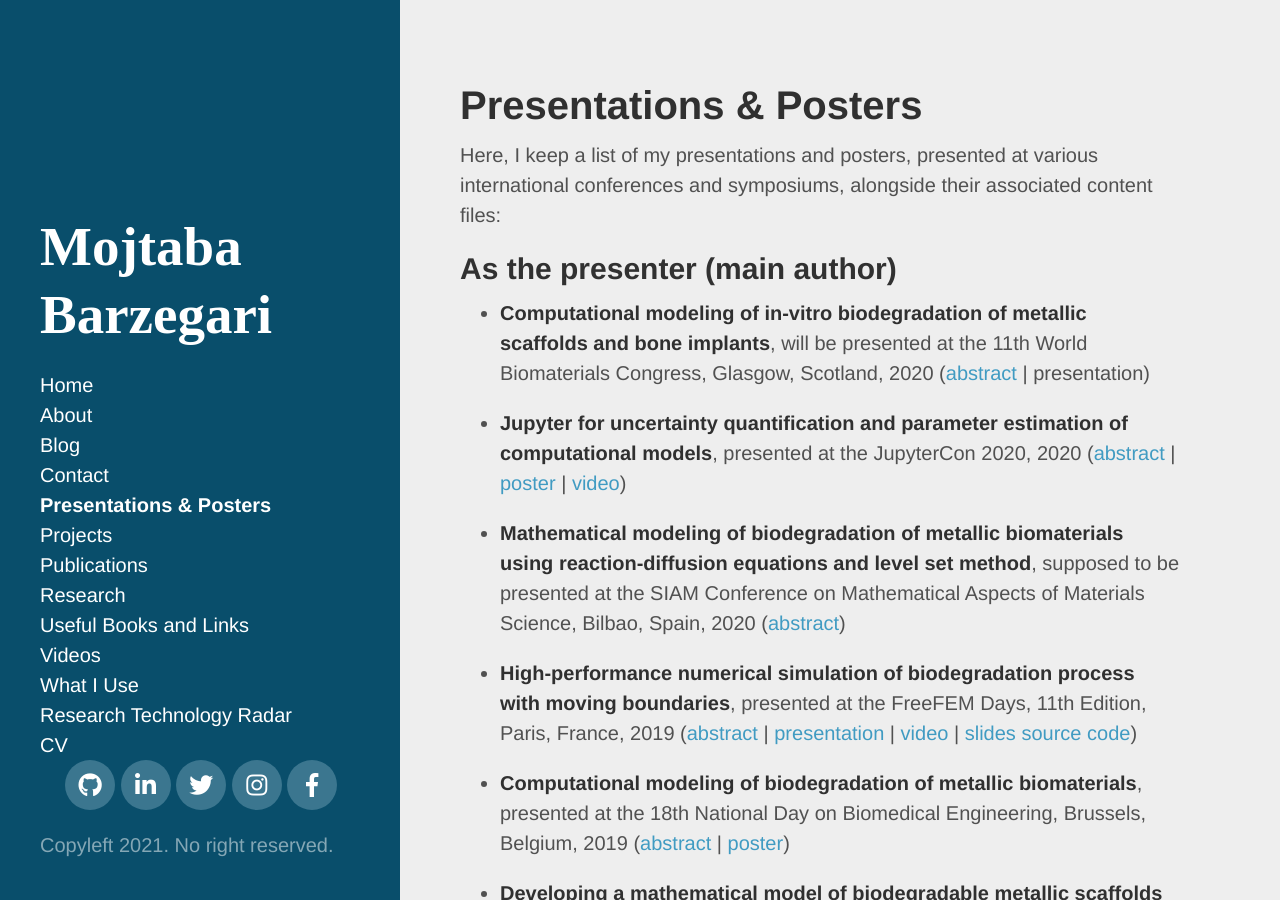
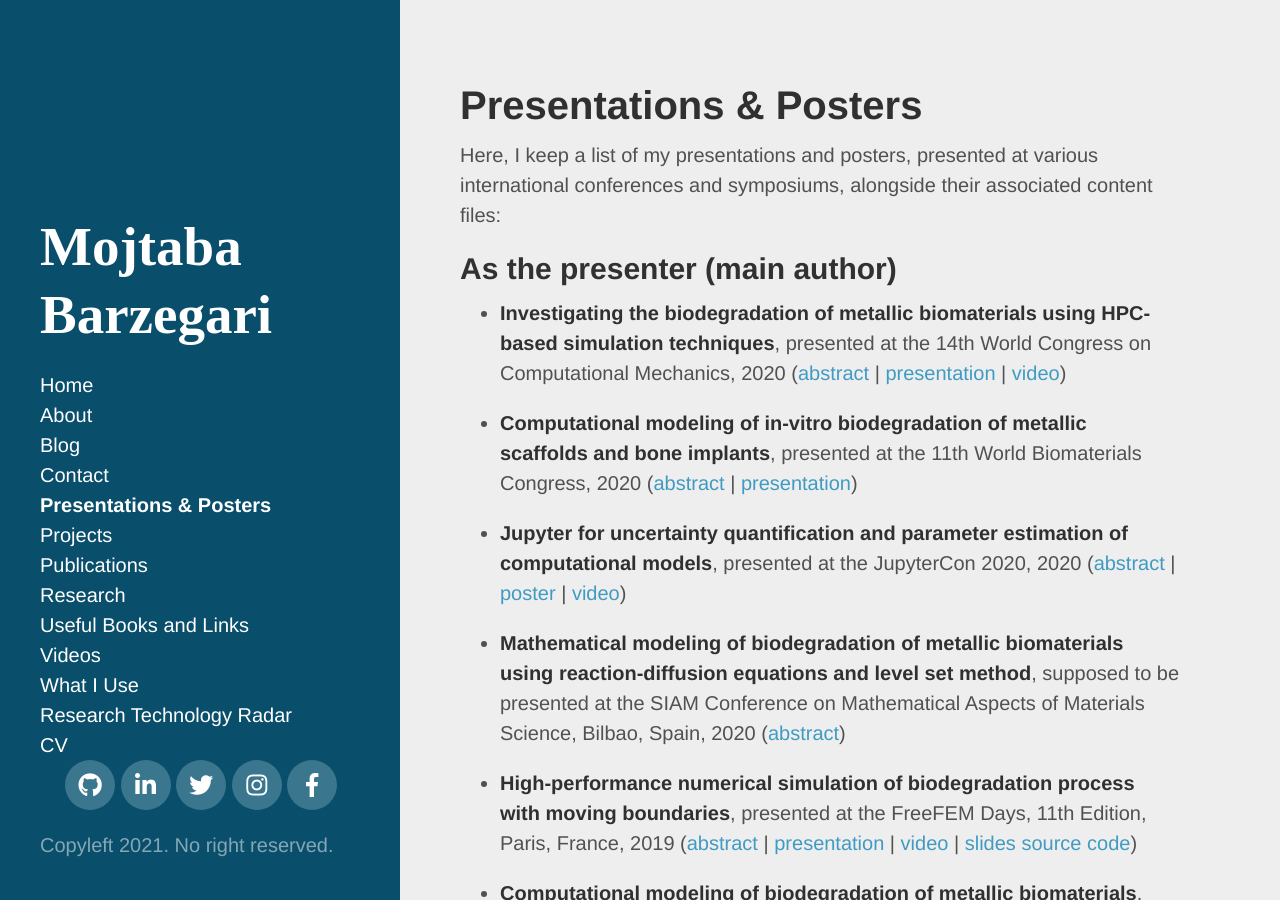
Before and after one commit to mbarzegary/mbarzegary.github.io, a Jekyll site: the page built from presentations.md, in a window 1280 px wide and 900 px high. Built offline with Jekyll 4.4.1, drawn with Linux system fonts in a browser that asks for light colours; nearby versions of some CDN libraries; some web fonts are replaced.

Commit message:
add more presentations

```diff
--- a/presentations.md
+++ b/presentations.md
@@ -7,7 +7,9 @@ Here, I keep a list of my presentations and posters, presented at various intern
 
 ## As the presenter (main author)
 
-* **Computational modeling of in-vitro biodegradation of metallic scaffolds and bone implants**, will be presented at the 11th World Biomaterials Congress, Glasgow, Scotland, 2020 ([abstract](/public/files/wbc2020-abstract.pdf) \| presentation)
+* **Investigating the biodegradation of metallic biomaterials using HPC-based simulation techniques**, presented at the 14th World Congress on Computational Mechanics, 2020 ([abstract](/public/files/wccm2020-abstract.pdf) \| [presentation](/public/files/wccm2020-presentation.pdf) \| [video](https://slideslive.com/38945379))
+
+* **Computational modeling of in-vitro biodegradation of metallic scaffolds and bone implants**, presented at the 11th World Biomaterials Congress, 2020 ([abstract](/public/files/wbc2020-abstract.pdf) \| [presentation](/public/files/wbc2020-presentation.pdf))
 
 * **Jupyter for uncertainty quantification and parameter estimation of computational models**, presented at the JupyterCon 2020, 2020 ([abstract](/public/files/jupytercon2020-abstract.pdf) \| [poster](/public/files/jupytercon2020-poster.pdf) \| [video](https://www.youtube.com/watch?v=LGOBPWnhz04))
 
```
Also changed, not shown: 8 other files.
